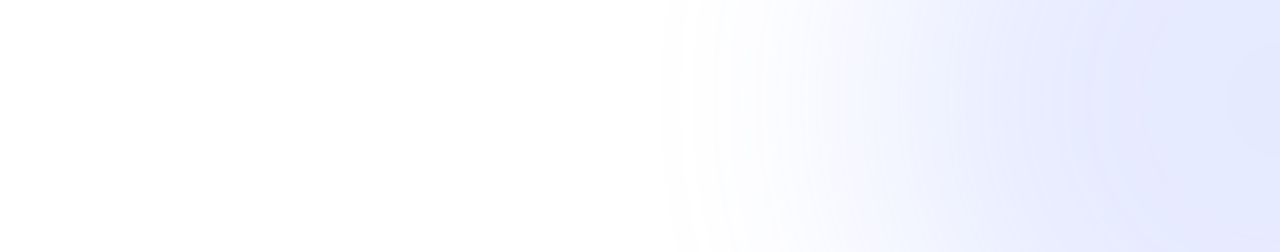
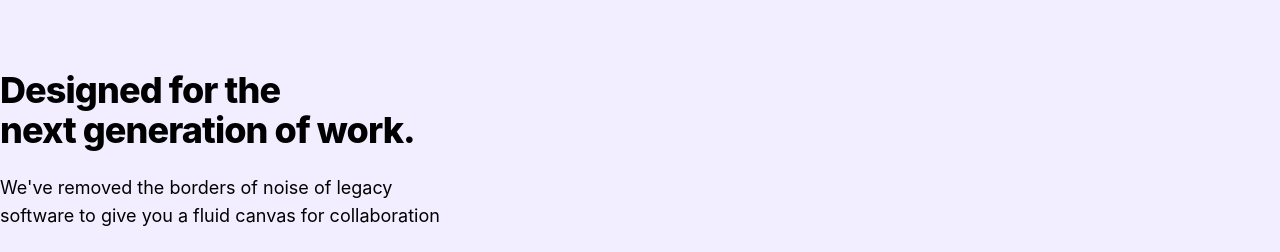
Before and after one commit to Jomerubaldo/Landing-Page-With-Reactjs, a React app in the folder frontend/: page / in a window 1280 px wide. Shown: the part 700-952 px from the top of the page. Built offline with nearby package versions, Linux system fonts and the light colour scheme; the HTML template or start-up script is replaced by a standard one.

Commit message:
progress today

```diff
--- a/frontend/src/pages/Home.jsx
+++ b/frontend/src/pages/Home.jsx
@@ -3,7 +3,7 @@ import Button from '../components/ui/Button';
 
 const Home = () => {
   return (
-    <div>
+    <>
       <Navbar />
       <main>
         <section className="relative pt-32 pb-20">
@@ -13,7 +13,7 @@ const Home = () => {
               <span className="text-[#4364FF] font-bold mb-4 block">
                 Productivity Redefined
               </span>
-              <h1 className="text-6xl font-bold">
+              <h1 className="text-6xl font-bold mb-8">
                 The kinetic core of your
                 <span className="text-[#4364FF]">workflow.</span>
               </h1>
@@ -59,8 +59,24 @@ const Home = () => {
             <div className="w-200 h-200 bg-[#879aff] rounded-full blur-[120px] translate-x-1/2 translate-y-1/2"></div>
           </div>
         </section>
+        <section className="bg-[#f2eeff] py-32">
+          <div className="max-w-screen-2xl mx-auto">
+            <div className="flex flex-col">
+              <div className="max-w-2xl">
+                <h2 className="text-4xl font-extrabold tracking-tight mb-6">
+                  Designed for the <br />
+                  next generation of work.
+                </h2>
+              </div>
+              <p className="text-lg max-w-md pb-2">
+                We've removed the borders of noise of legacy software to give
+                you a fluid canvas for collaboration
+              </p>
+            </div>
+          </div>
+        </section>
       </main>
-    </div>
+    </>
   );
 };
 export default Home;
```
Also changed, not shown: frontend/src/components/layout/Navbar.jsx (line endings or trailing spaces).
